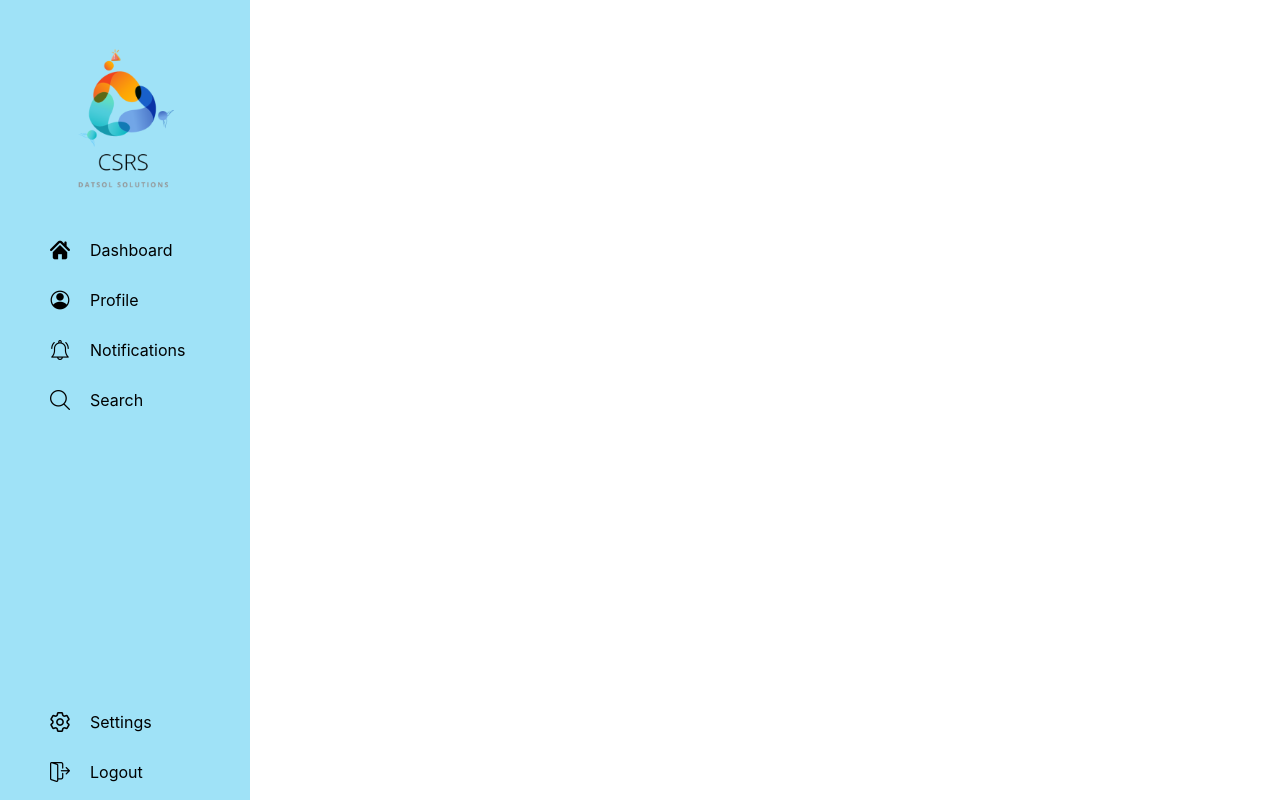
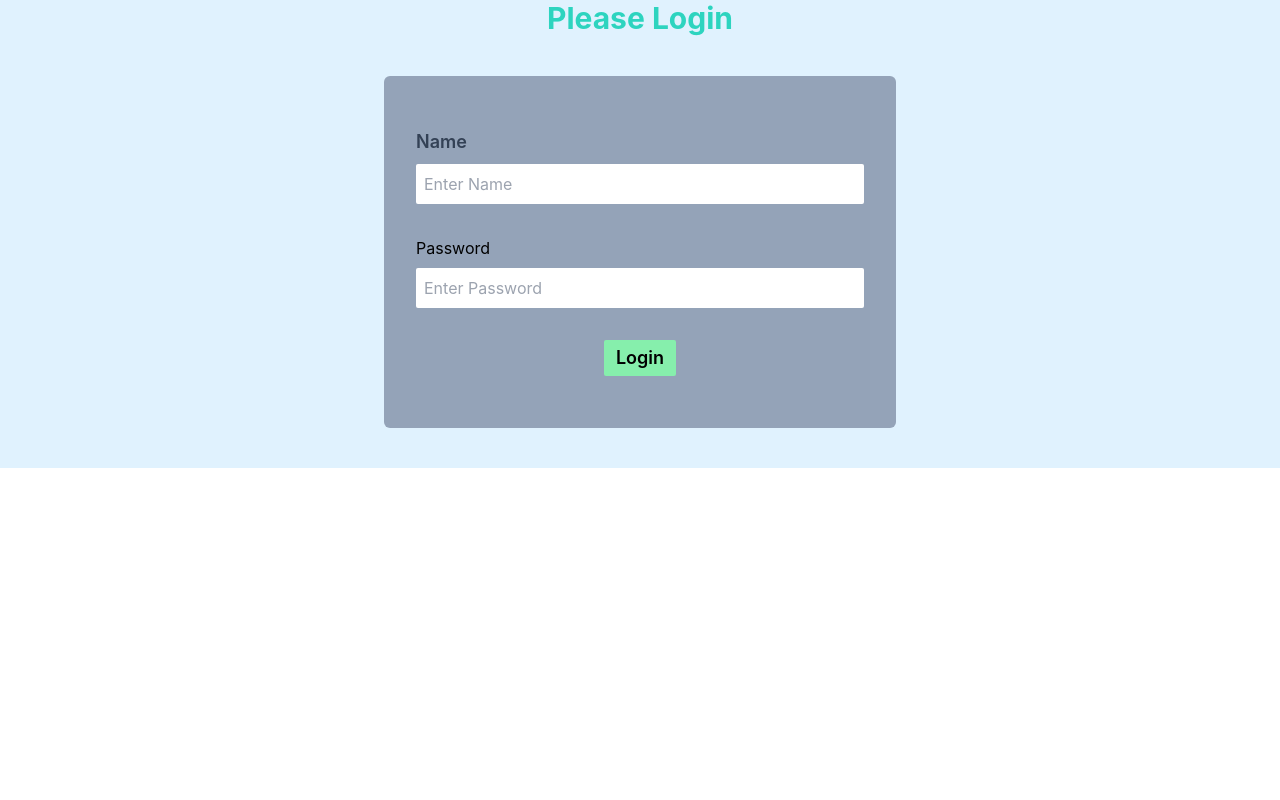
Before and after one commit to Archisha394/CSRS-webapp, a React (Create React App) app: page /login in a window 1280 px wide. Built offline with nearby package versions, Linux system fonts and the light colour scheme.

Commit message:
added login page

```diff
--- a/package.json
+++ b/package.json
@@ -8,6 +8,7 @@
     "@testing-library/user-event": "^13.5.0",
     "react": "^18.2.0",
     "react-dom": "^18.2.0",
+    "react-router-dom": "^6.22.3",
     "react-scripts": "5.0.1",
     "web-vitals": "^2.1.4"
   },
@@ -34,5 +35,8 @@
       "last 1 firefox version",
       "last 1 safari version"
     ]
+  },
+  "devDependencies": {
+    "tailwindcss": "^3.4.1"
   }
 }
--- a/src/App.js
+++ b/src/App.js
@@ -1,10 +1,17 @@
 import Navbar from "./Navbar/Navbar";
 import React from "react";
-
+// import react router
+import { BrowserRouter ,Routes , Route } from "react-router-dom";
+import Login from "./login/login";
 function App() {
   return (
     <div className="app-container">
-      <Navbar />
+      <BrowserRouter>
+      <Routes>
+        <Route path="/"  element={ <Navbar />} />
+        <Route path="/login" element={<Login />} />
+      </Routes>
+      </BrowserRouter>
       <div className="main-content">
 
       </div>
--- a/src/index.css
+++ b/src/index.css
@@ -1,3 +1,7 @@
+@tailwind base;
+@tailwind components;
+@tailwind utilities;
+
 body {
   margin: 0;
   font-family: -apple-system, BlinkMacSystemFont, 'Segoe UI', 'Roboto', 'Oxygen',
--- /dev/null
+++ b/src/login/login.js
@@ -0,0 +1,24 @@
+import React from 'react'
+
+const Login = () => {
+    return (
+        <div className='login container flex justify-center flex-col items-center bg-sky-100 '>
+            <h1 className='text-3xl font-bold  text-teal-400'> Please Login</h1>
+            <form className='w-2/5 m-10 p-5 bg-slate-400 rounded-md py-10 flex-col justify-center flex '>
+            <div className='Name m-2 flex justify-start flex-col p-1'>
+                    <label htmlFor='Name' className='font-semibold text-lg text-slate-700'>Name</label>
+                    <input type='text' id='name' placeholder='Enter Name' className='w-full p-2 my-2 rounded-sm' />
+                </div>
+                <div className='password m-2 flex justify-start flex-col p-1'>
+                    <label htmlFor='password'>Password</label>
+                    <input type='password' id='password' placeholder='Enter Password' className='w-full p-2 my-2 rounded-sm' />
+                </div>
+                <div className='password m-2 flex justify-start flex-col p-1'>
+                <button type='submit' className=' rounded-sm px-3 py-1 m-auto font-semibold text-lg bg-green-300 border-amber-200 w-min '>Login</button>
+                </div>
+            </form>
+        </div>
+    )
+}
+
+export default Login;
--- /dev/null
+++ b/tailwind.config.js
@@ -0,0 +1,10 @@
+/** @type {import('tailwindcss').Config} */
+module.exports = {
+  content: [
+    "./src/**/*.{js,jsx,ts,tsx}",
+  ],
+  theme: {
+    extend: {},
+  },
+  plugins: [],
+}
```
Also changed, not shown: src/login/login.css (added).
